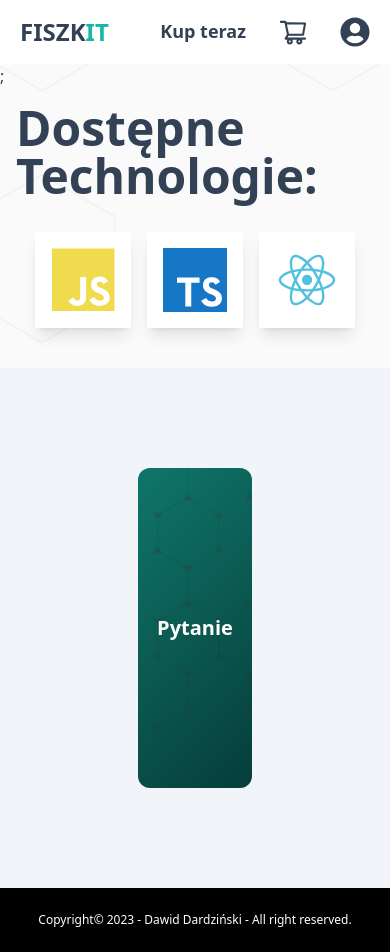
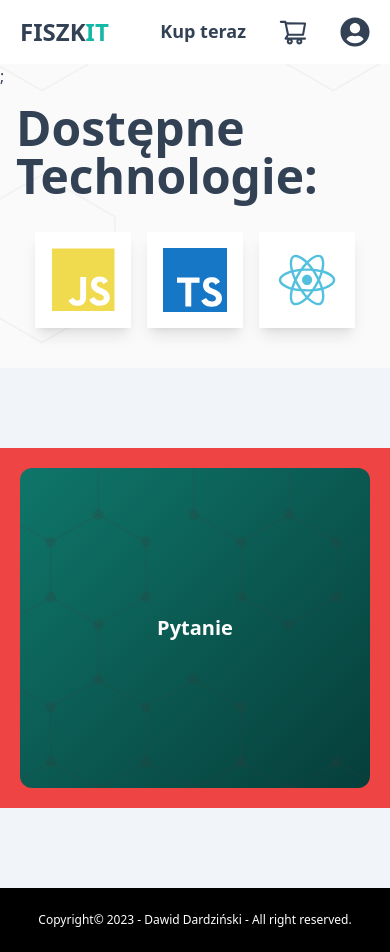
Before and after one commit to 3xen11/FlipIT, a Next.js app: page /app in a window 390 px wide. Built offline with nearby package versions, Linux system fonts and the light colour scheme.

Commit message:
app flashcard [style]: added responsive card

```diff
--- a/layout/Application.js
+++ b/layout/Application.js
@@ -2,8 +2,8 @@ import AppFlashCard from '@/src/components/AppFlashCard';
 
 const Application = () => {
   return (
-    <section className="max-w-screen bg-slate-100 mt-10 p-20">
-      <div className="max-w-7xl flex justify-center mx-auto p-5 ">
+    <section className="max-w-screen bg-slate-100 mt-10 py-20">
+      <div className="max-w-7xl bg-red-500 w-full flex justify-center mx-auto p-5 ">
         <AppFlashCard />
       </div>
     </section>
--- a/src/components/AppFlashCard.js
+++ b/src/components/AppFlashCard.js
@@ -1,6 +1,6 @@
 const AppFlashCard = () => {
   return (
-    <div className=" bg-[url('/svg/pricingCardBackgroundDark.svg')] bg-cover relative w-3/5 max-w-xl h-80 rounded-xl bg-red-500 flex items-center justify-center overflow-hidden transition-all hover:shadow-lg hover:transform hover:-rotate-1 hover:scale-110">
+    <div className=" bg-[url('/svg/pricingCardBackgroundDark.svg')] bg-cover relative w-screen  sm:w-4/5 lg:w-3/5 max-w-xl h-80 rounded-xl  flex items-center justify-center overflow-hidden transition-all hover:shadow-lg hover:transform hover:-rotate-1 hover:scale-110">
       <p className="font-bold text-xl text-white">Pytanie</p>
       <div className="flex items-center absolute -rotate-45 w-full h-full p-5 box-border bg-white opacity-0 transition-all hover:opacity-100 hover:rotate-0">
         <p className="card__description mt-2.5 text-sm text-slate-700">
```
